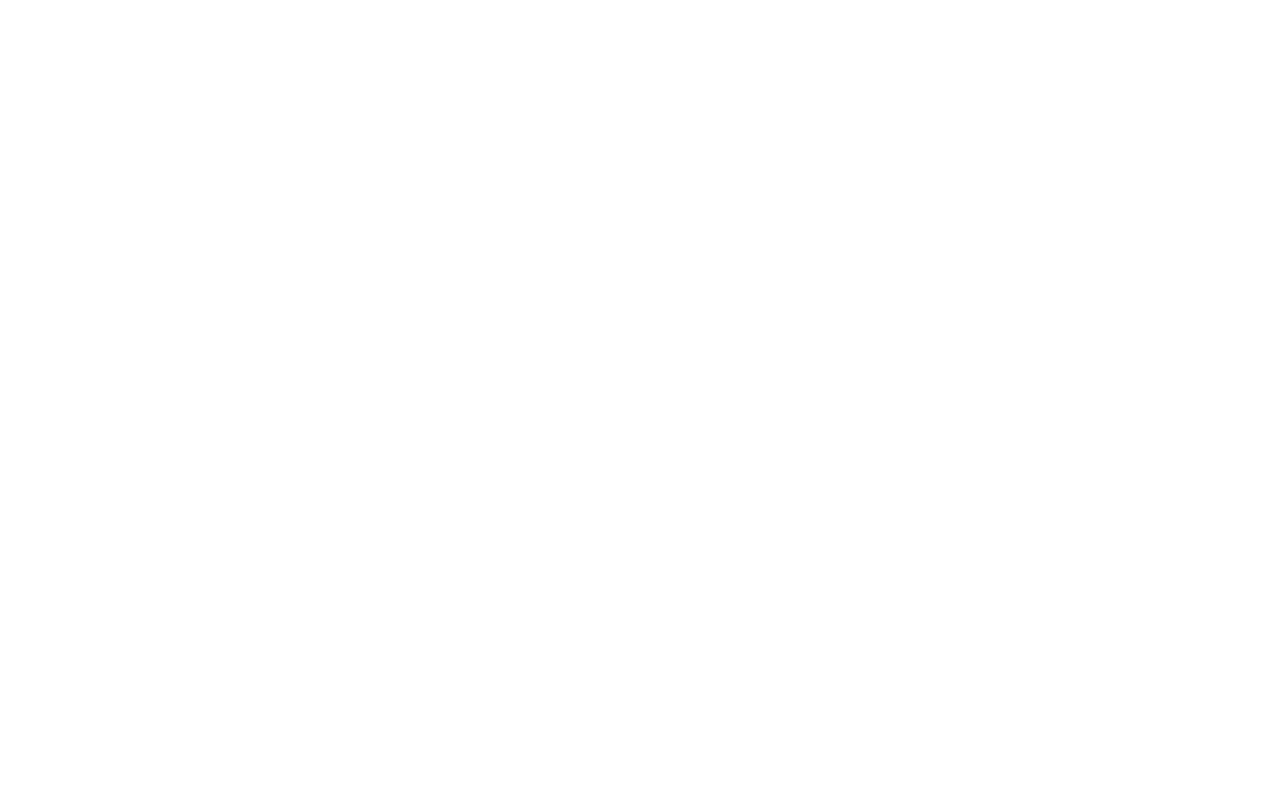
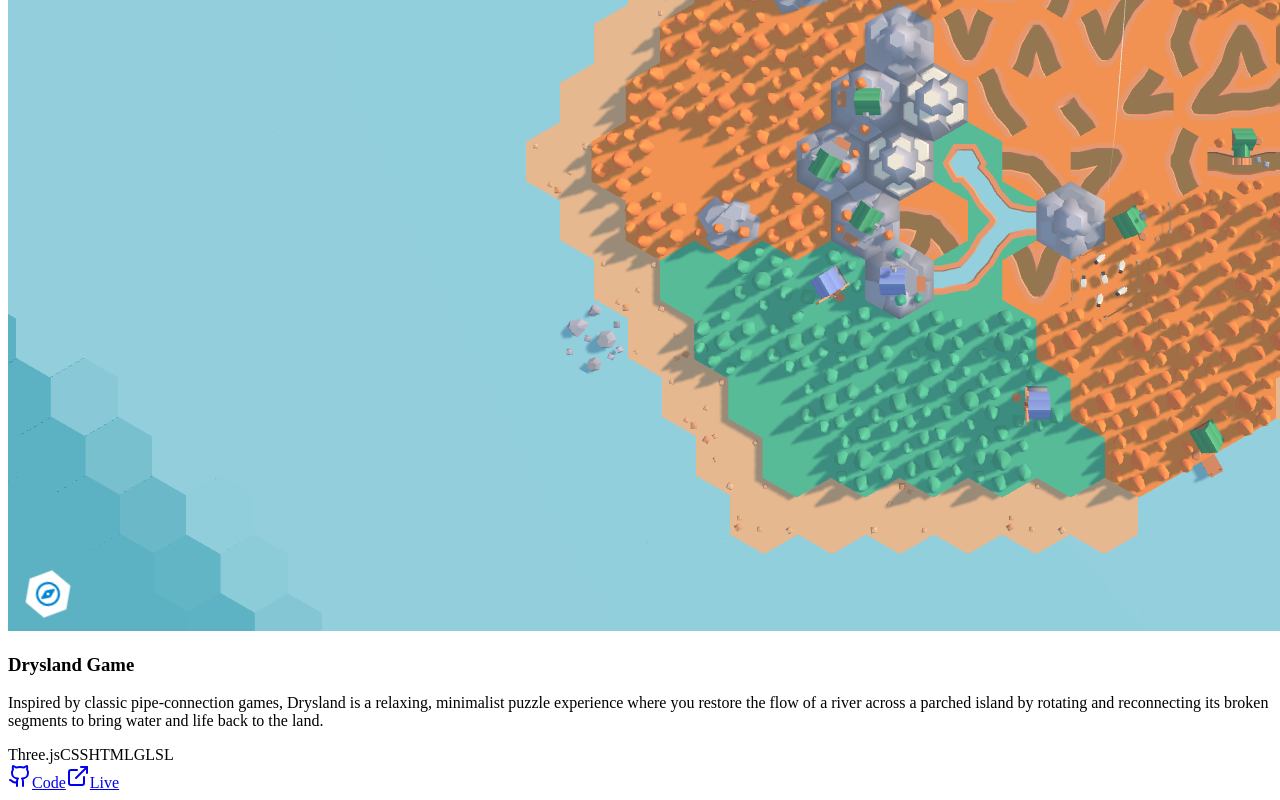
Before and after one commit to tommyliu-95518/topdev-tommyliu-95518, a Next.js app: page /Projects in a window 1280 px wide. Shown: the part 8807-9607 px from the top of the page. Before the commit the page ends 8503 px from the top, so only its background shows below. Built offline with nearby package versions, Linux system fonts and the light colour scheme.

Commit message:
drysland project add

```diff
--- a/src/pages/Projects.tsx
+++ b/src/pages/Projects.tsx
@@ -61,6 +61,14 @@
 		live: 'https://fylehq-clone-by-pritam.netlify.app/',
 		tags: ['CSS', 'TypeScript', 'HTML']
 	},
+	{
+		title: 'Drysland Game',
+		description: 'Inspired by classic pipe-connection games, Drysland is a relaxing, minimalist puzzle experience where you restore the flow of a river across a parched island by rotating and reconnecting its broken segments to bring water and life back to the land.',
+		image: '/projects_img/project-8.png',
+		github: 'https://github.com/tommyliu-95518/drysland',
+		live: 'https://drysland.vercel.app/',
+		tags: ['Three.js', 'CSS', 'HTML', 'GLSL']
+	},
 ];
 
 const Projects = () => {
```
Also changed, not shown: public/projects_img/project-8.png (added).
